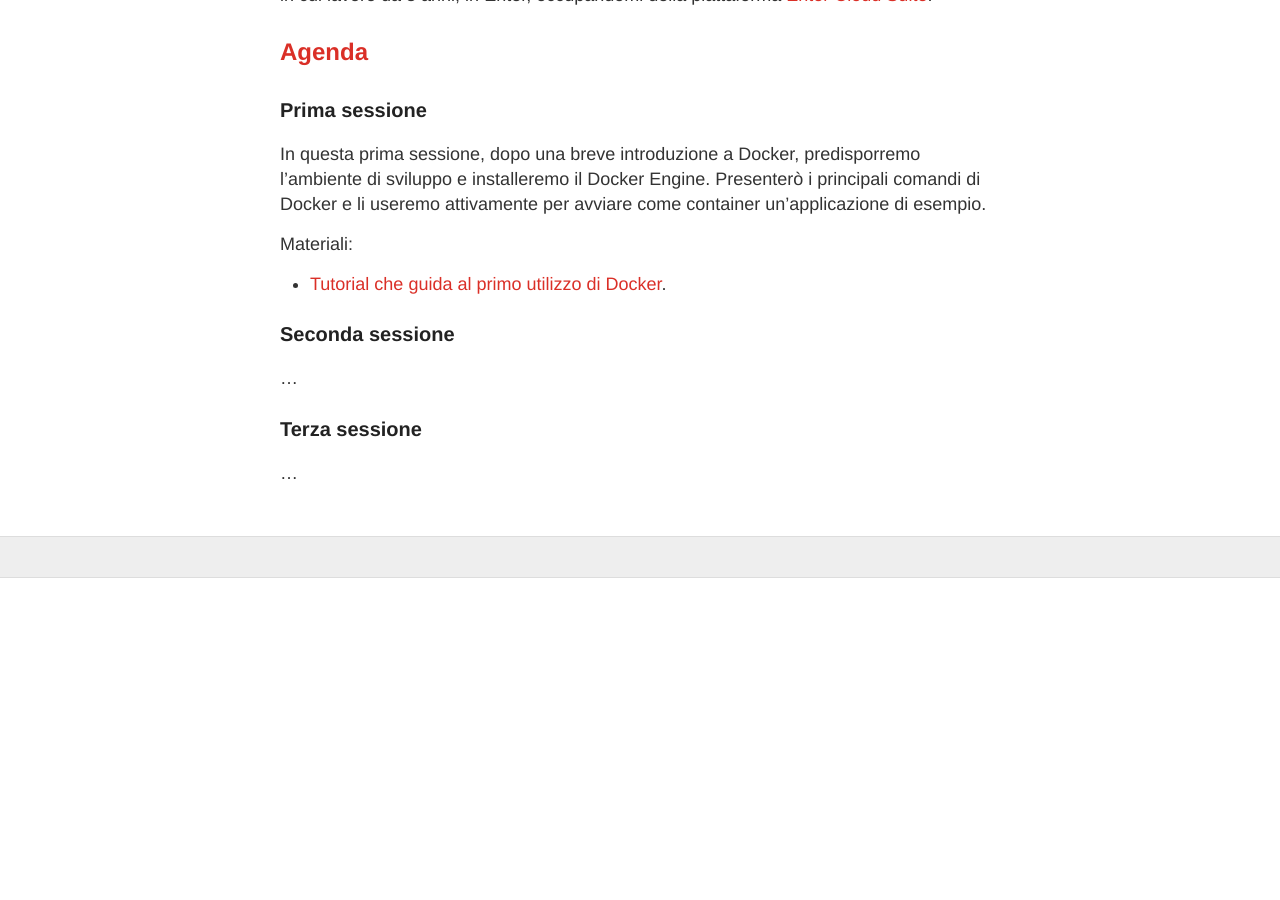
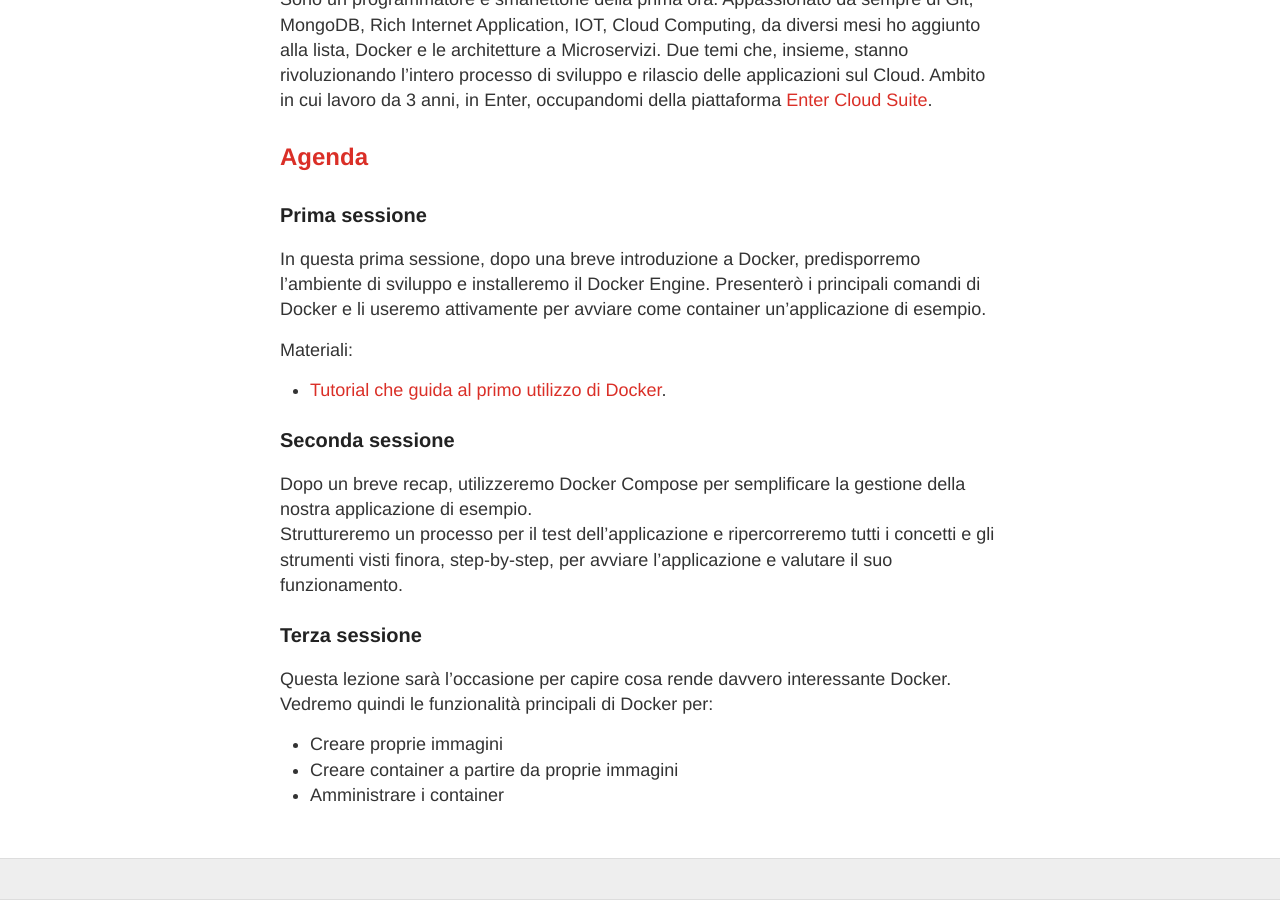
Before and after one commit to LOG-ED/docker-get-started, a Jekyll site: the page built from index.md, in a window 1280 px wide and 900 px high, scrolled down 1154 px. Built offline with Jekyll 4.4.1, drawn with Linux system fonts in a browser that asks for light colours; nearby versions of some CDN libraries; before the commit the page ends 1732 px from its top, so only the background shows below that; some of the changed text lies outside the part shown.

Commit message:
add course agenda

```diff
--- a/index.md
+++ b/index.md
@@ -14,8 +14,13 @@ Attraverso esercitazioni pratiche e un pizzico di teoria (q.b) saranno introdott
 ### Durata: 3 sessioni
 
 ### Svolgimento delle sessioni:
-Le sessioni sono attive **dal 3 ottobre, il lunedì e il mercoledì dalle 18:30 alle 20:30.**
-Ogni sessione della durata di 2 ore, prevede questi momenti formativi:
+Le sessioni sono attive **dal 3 ottobre, 3 giorni la settimana:
+
+- **il lunedì e il mercoledì dalle 18:30 alle 20:30.**
+- **il venerdì dalle 14.30 alle 18.30**
+
+Per la natura del corso, puoi decidere il giorno o i giorni in cui frequentare, senza vincoli.
+Ogni sessione, della durata di 2 ore, prevede questi momenti formativi:
 
 - una presentazione in cui vengono introdotti e descritti i nuovi concetti
 - una dimostrazione pratica degli strumenti e dei comandi descritti
@@ -47,7 +52,13 @@ Materiali:
 - [Tutorial che guida al primo utilizzo di Docker](https://log-ed.github.io/docker-get-started/sessione1).
 
 ### Seconda sessione
-...
+
+Dopo un breve recap, utilizzeremo Docker Compose per semplificare la gestione della nostra applicazione di esempio.
+Struttureremo un processo per il test dell'applicazione e ripercorreremo tutti i concetti e gli strumenti visti finora, step-by-step, per avviare l'applicazione e valutare il suo funzionamento.
 
 ### Terza sessione
-...
+
+Questa lezione sarà l'occasione per capire cosa rende davvero interessante Docker. Vedremo quindi le funzionalità principali di Docker per:
+-  Creare proprie immagini
+-  Creare container a partire da proprie immagini
+-  Amministrare i container
```
